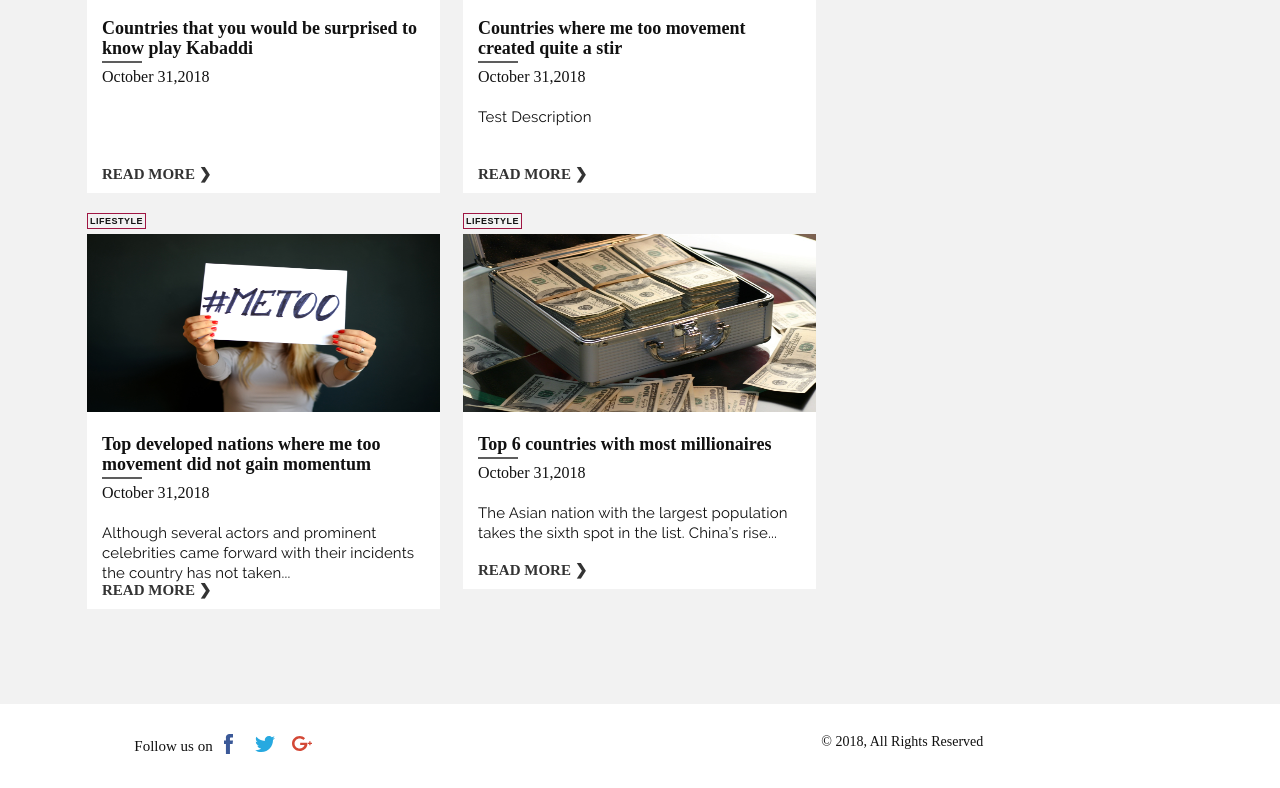
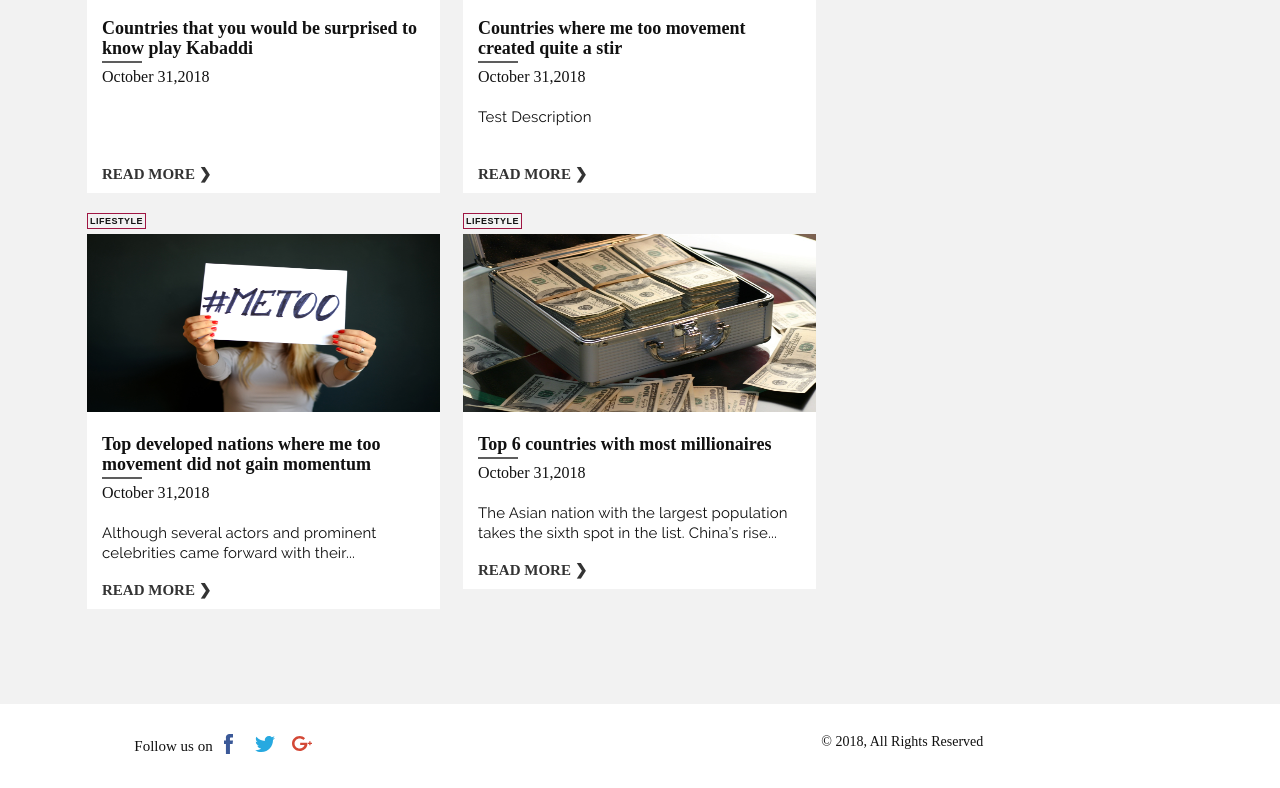
Before and after one commit to sherlifelix/blog, a Jekyll site: the page built from index.html, in a window 1280 px wide and 900 px high, scrolled down 3359 px, cut to the strip 112-900 px from the top of the window. Built offline with Jekyll 4.4.1, drawn with Linux system fonts in a browser that asks for light colours.

Commit message:
Update 2018-10-31-top-developed-nations-where-me-too-movement-did-not-gain-momentum.md

```diff
--- a/_posts/2018-10-31-top-developed-nations-where-me-too-movement-did-not-gain-momentum.md
+++ b/_posts/2018-10-31-top-developed-nations-where-me-too-movement-did-not-gain-momentum.md
@@ -7,9 +7,7 @@ published: true
 title: Top developed nations where me too movement did not gain momentum
 blog_category: LifeStyle
 keywords: meToo
-description: >-
-  Although several actors and prominent celebrities came forward with their
-  incidents the country has not taken...
+description: Although several actors and prominent celebrities came forward with their...
 ---
 - France
 
```
